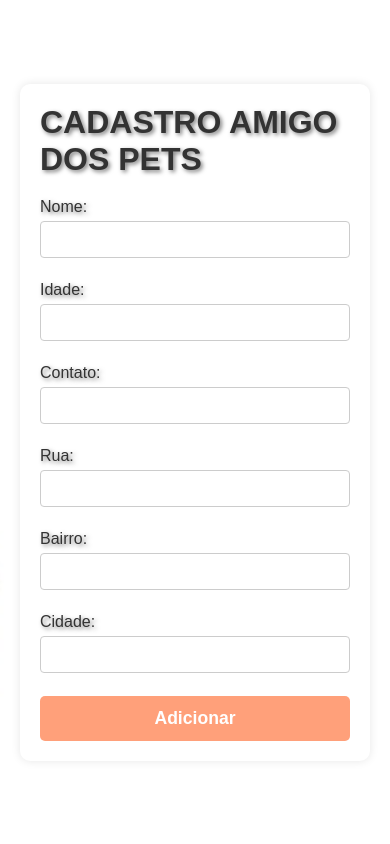
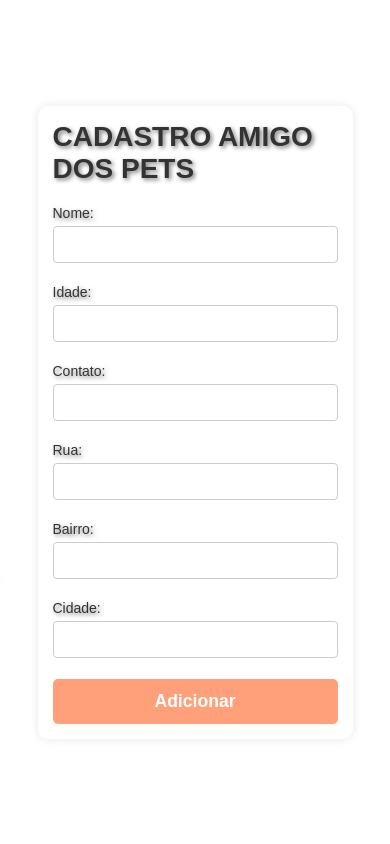
Before and after one commit to Natanaelbarboz/PET, a Flask app: page /adicionar in a window 390 px wide. Run offline with Flask 3, Linux system fonts and the light colour scheme.

Commit message:
Aplicação web - PETS

```diff
--- a/static/style.css
+++ b/static/style.css
@@ -12,9 +12,9 @@
 body {
     background-image: url('/static/Imagem1.png'); /* Substitua pela URL da sua imagem de fundo */
     background-size: cover;
+    background-position: center;
+    min-height: 100vh; /* Alterado de height: 100vh para evitar cortes em telas pequenas */
     padding: 20px;
-    background-position: center;
-    height: 100vh;
     display: flex;
     justify-content: center;
     align-items: center;
@@ -22,8 +22,10 @@ body {
     color: #333;
     text-shadow: 2px 2px 4px rgba(0, 0, 0, 0.5);
 }
+
 /* Container principal */
 .container {
+    width: 90%; /* Adicionado para maior flexibilidade em telas menores */
     max-width: 600px;
     margin: 20px auto;
     background: #fff;
@@ -47,6 +49,7 @@ h1 {
     border-radius: 5px;
     margin: 5px;
     transition: 0.3s;
+    font-size: 1rem; /* Ajuste para melhor adaptação */
 }
 
 .btn:hover {
@@ -76,6 +79,7 @@ form {
 }
 
 input {
+    width: 100%; /* Garantindo que os inputs ocupem o espaço correto */
     padding: 10px;
     margin: 5px 0;
     border: 1px solid #ccc;
@@ -97,3 +101,21 @@ button {
 button:hover {
     background-color: #ff6347; /* Cor mais forte quando o botão for pressionado */
 }
+
+/* Responsividade */
+@media (max-width: 600px) {
+    body {
+        font-size: 14px;
+    }
+
+    .btn {
+        padding: 8px 12px;
+        font-size: 14px;
+    }
+}
+
+@media (max-width: 400px) {
+    .container {
+        padding: 15px;
+    }
+}
```
